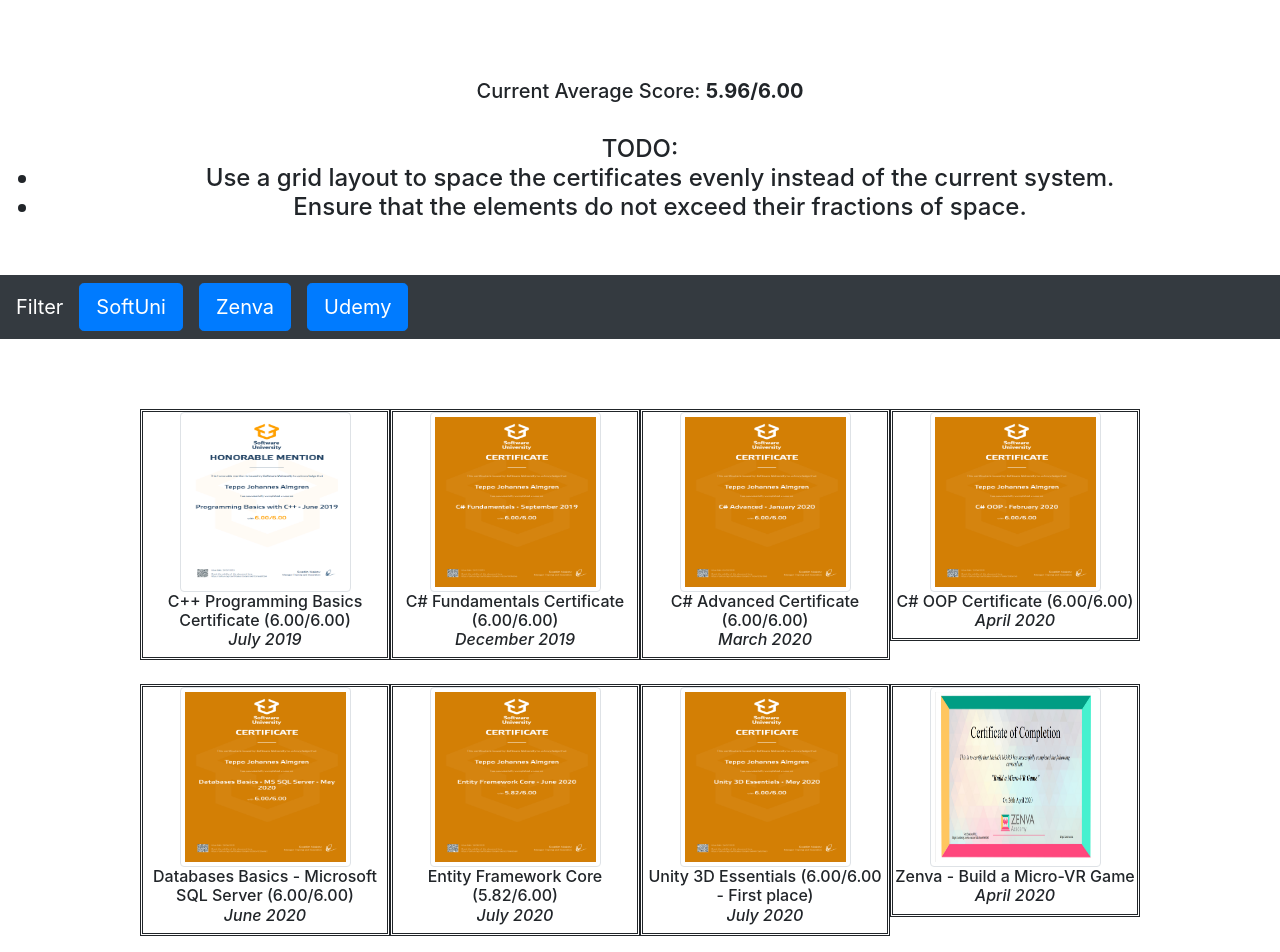
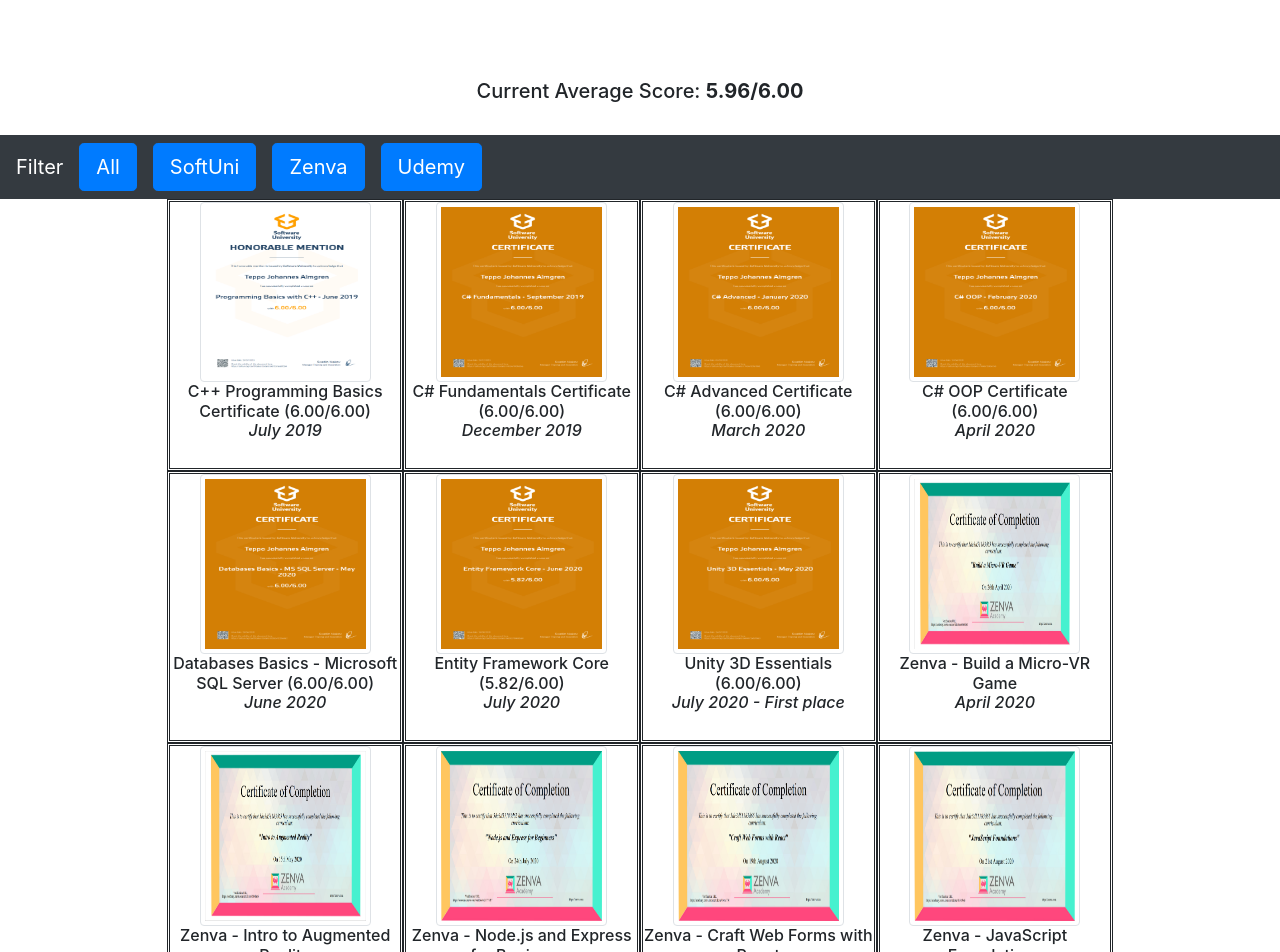
Before and after one commit to JonHanes/portfolio, a React (Create React App) app: page /certificates in a window 1280 px wide. Shown: the part 400-1352 px from the top of the page. Built offline with nearby package versions, Linux system fonts and the light colour scheme.

Commit message:
New way of sorting the ImageGallery, using vanilla JS. Certificate added, slight styling changes.

```diff
--- a/src/Components/ImageGallery.js
+++ b/src/Components/ImageGallery.js
@@ -27,6 +27,7 @@
 import ZENVA_JavaScript_DOM_API from "../Assets/Images/Certificates/Zenva_JavaScript_DOM_API.PNG"
 import ZENVA_Modern_JS from "../Assets/Images/Certificates/Zenva_Modern_JS_ES6-9.PNG"
 import ZENVA_NodeJS_BGN from "../Assets/Images/Certificates/Zenva_Node.js_BGN.PNG"
+import ZENVA_React_WebApps from "../Assets/Images/Certificates/Zenva_React_For_WebApps.PNG"
 //Udemy
 import UDEMY_2D_Course from "../Assets/Images/Certificates/Udemy_Unity_2D_Course.jpg"
 
@@ -40,23 +41,120 @@
             softuni_visible: true,
             zenva_visible: true,
             udemy_visible: true,
+            certificates: [],
+            filtered_certificates: [],
         };
     }
 
+    componentDidMount() {
 
+        class Certificate {
+            constructor(title, date, img, from, score, maxScore, notes) {
+                this.title = title;
+                this.date = date;
+                this.img = img;
+                this.from = from;
+
+                //Optional
+                this.score = score != undefined ? score.toFixed(2) : undefined;
+                this.maxScore = score != undefined ? maxScore.toFixed(2) : undefined;
+                this.notes = notes;
+            }
+        }
+
+        let certificates = [];
+
+        //SoftUni
+        const CPPPBJune2019_Cert = new Certificate('C++ Programming Basics Certificate', 'July 2019', CPPPBJune2019, 'SoftUni', 6, 6);
+        const CSFUNDSEP2019_Cert = new Certificate('C# Fundamentals Certificate', 'December 2019', CSFUNDSEP2019, 'SoftUni', 6, 6);
+        const CSADVJAN2020_Cert = new Certificate('C# Advanced Certificate', 'March 2020', CSADVJAN2020, 'SoftUni', 6, 6);
+        const CSOOPFEB2020_Cert = new Certificate('C# OOP Certificate', 'April 2020', CSOOPFEB2020, 'SoftUni', 6, 6);
+        const MSSQL_Basics_Cert = new Certificate('Databases Basics - Microsoft SQL Server', 'June 2020', MSSQL_Basics, 'SoftUni', 6, 6);
+        const CS_EF_Cert = new Certificate('Entity Framework Core', 'July 2020', CS_EF, 'SoftUni', 5.82, 6);
+        const Unity3DEssentials2020_Cert = new Certificate('Unity 3D Essentials', 'July 2020', Unity3DEssentials2020, 'SoftUni', 6, 6, 'First place');
+
+        //Zenva
+        const ZENVA_MICROVR_Cert = new Certificate('Zenva - Build a Micro-VR Game', 'April 2020', ZENVA_MICROVR, 'Zenva');
+        const ZENVA_AR_INTRO_Cert = new Certificate('Zenva - Intro to Augmented Reality', 'April 2020', ZENVA_AR_INTRO, 'Zenva');
+        const ZENVA_NodeJS_Express_BGN_Cert = new Certificate('Zenva - Node.js and Express for Beginners', 'July 2020', ZENVA_NodeJS_Express_BGN, 'Zenva');
+        const ZENVA_React_Webforms_Cert = new Certificate('Zenva - Craft Web Forms with React', 'August 2020', ZENVA_React_Webforms, 'Zenva');
+        const ZENVA_JS_Foundations_Cert = new Certificate('Zenva - JavaScript Foundations', 'August 2020', ZENVA_JS_Foundations, 'Zenva');
+        const ZENVA_JS_Beginner_Cert = new Certificate("Zenva - The Complete Beginner's JavaScript Course", 'August 2020', ZENVA_JS_Beginner, 'Zenva');
+        const ZENVA_Responsive_Web_Design_Cert = new Certificate('Zenva - Bite-Sized Responsive Web Design', 'August 2020', ZENVA_Responsive_Web_Design, 'Zenva');
+        const ZENVA_JavaScript_DOM_API_Cert = new Certificate('Zenva - Create Interactive Pages with JavaScript and the DOM API', 'August 2020', ZENVA_JavaScript_DOM_API, 'Zenva');
+        const ZENVA_Modern_JS_Cert = new Certificate('Zenva - Modern JavaScript - From ES6 to ES9', 'August 2020', ZENVA_Modern_JS, 'Zenva');
+        const ZENVA_NodeJS_BGN_Cert = new Certificate('Zenva - Node.js For Beginners - Create Server-Side Apps with JavaScript', 'August 2020', ZENVA_NodeJS_BGN, 'Zenva');
+        const ZENVA_React_WebApps_Cert = new Certificate('Zenva - Discover React for Web Applications', 'September 2020', ZENVA_React_WebApps, 'Zenva');
+
+        //Udemy
+        const UDEMY_2D_Course_Cert = new Certificate('Complete C# Unity Developer 2D', 'May 2020', UDEMY_2D_Course, 'Udemy');
+
+        certificates.push(CPPPBJune2019_Cert, CSFUNDSEP2019_Cert, CSADVJAN2020_Cert, CSOOPFEB2020_Cert, MSSQL_Basics_Cert, CS_EF_Cert, Unity3DEssentials2020_Cert);
+        certificates.push(ZENVA_MICROVR_Cert, ZENVA_AR_INTRO_Cert, ZENVA_NodeJS_Express_BGN_Cert, ZENVA_React_Webforms_Cert, ZENVA_JS_Foundations_Cert, ZENVA_JS_Beginner_Cert, ZENVA_Responsive_Web_Design_Cert, ZENVA_JavaScript_DOM_API_Cert,
+            ZENVA_Modern_JS_Cert, ZENVA_NodeJS_BGN_Cert, ZENVA_React_WebApps_Cert);
+        certificates.push(UDEMY_2D_Course_Cert);
+
+        this.setState({
+            certificates: certificates,
+            filtered_certificates: certificates,
+        });
+    }
 
     handleToggle(filter) {
 
         switch(filter) {
             case "SoftUni":
-                this.state.softuni_visible ? this.setState({softuni_visible: false}) : this.setState({softuni_visible: true});
+                this.state.softuni_visible ?
+                    this.setState({
+                        softuni_visible: false,
+                        filtered_certificates: this.state.filtered_certificates.filter(c => c.from != 'SoftUni')
+                    })
+                :
+                    this.setState({
+                        softuni_visible: true,
+                        filtered_certificates: this.state.filtered_certificates.concat(this.state.certificates.filter(c => c.from == 'SoftUni')),
+                    });
                 break;
             case "Zenva":
-                this.state.zenva_visible ? this.setState({zenva_visible: false}) : this.setState({zenva_visible: true});
+                this.state.zenva_visible ?
+                    this.setState({
+                        zenva_visible: false,
+                        filtered_certificates: this.state.filtered_certificates.filter(c => c.from != 'Zenva')
+                    })
+                :
+                    this.setState({
+                        zenva_visible: true,
+                        filtered_certificates: this.state.filtered_certificates.concat(this.state.certificates.filter(c => c.from == 'Zenva')),
+                    });
                 break;
             case "Udemy":
-                this.state.udemy_visible ? this.setState({udemy_visible: false}) : this.setState({udemy_visible: true});
+                this.state.udemy_visible ?
+                    this.setState({
+                        udemy_visible: false,
+                        filtered_certificates: this.state.filtered_certificates.filter(c => c.from != 'Udemy')
+                    })
+                :
+                    this.setState({
+                        udemy_visible: true,
+                        filtered_certificates: this.state.filtered_certificates.concat(this.state.certificates.filter(c => c.from == 'Udemy')),
+                    });
                 break;
+            case "All":
+                this.state.softuni_visible && this.state.zenva_visible && this.state.udemy_visible ?
+                    this.setState({
+                        softuni_visible: false,
+                        zenva_visible: false,
+                        udemy_visible: false,
+                        filtered_certificates: [],
+                    })
+                :
+                    this.setState({
+                        softuni_visible: true,
+                        zenva_visible: true,
+                        udemy_visible: true,
+                        filtered_certificates: this.state.certificates,
+                    })
+
             default:
                 break;
         }
@@ -71,200 +169,26 @@
                     Current Average Score: <b>5.96/6.00</b><br/>
                 </h5> <br/>
 
-                <h4 className="centeredText">
-                    TODO: <ul><li>Use a grid layout to space the certificates evenly instead of the current system.</li>
-                        <li>Ensure that the elements do not exceed their fractions of space.</li>
-                        </ul><br/>
-                </h4>
-
-
-
-
                 <Navbar bg="dark" variant="dark">
                     <Navbar.Brand href="#home">Filter</Navbar.Brand>
                         <Nav className="mr-auto">
+                        <Button variant="primary" size="lg" className={this.state.softuni_visible && this.state.zenva_visible && this.state.udemy_visible ? "navBarItem" : "navBarItemDeselected"} onClick={() => this.handleToggle("All")}>All</Button>
                             <Button variant="primary" size="lg" className={this.state.softuni_visible ? "navBarItem" : "navBarItemDeselected"} onClick={() => this.handleToggle("SoftUni")}>SoftUni</Button>
                             <Button variant="primary" size="lg" className={this.state.zenva_visible ? "navBarItem" : "navBarItemDeselected"} onClick={() => this.handleToggle("Zenva")}>Zenva</Button>
                             <Button variant="primary" size="lg" className={this.state.udemy_visible ? "navBarItem" : "navBarItemDeselected"} onClick={() => this.handleToggle("Udemy")}>Udemy</Button>
                     </Nav>
                 </Navbar>
 
-
-
                 <Container className="contentCentering" fluid >
-                    {this.state.softuni_visible ?
-                        <div className="gallery-imageWrapper">
-                        <Image className="gallery-smallImg" src={CPPPBJune2019} thumbnail/>
-                        <h6>C++ Programming Basics Certificate (6.00/6.00) <br/>
-                        <i>July 2019</i></h6>
+                {
+                    this.state.filtered_certificates.map(c => {
+                        return <div className="gallery-imageWrapper">
+                        <Image className="gallery-smallImg" src={c.img} thumbnail/>
+                        <h6>{c.title} {c.score != undefined ? `(${c.score}/${c.maxScore})` : ''} <br/>
+                        <i>{c.date}{c.notes ? ` - ${c.notes}` : ''}</i></h6>
                         </div>
-                        : ''
-                     }
-
-                    { this.state.softuni_visible ?
-                        <div className="gallery-imageWrapper">
-                        <Image className="gallery-smallImg" src={CSFUNDSEP2019} thumbnail />
-                        <h6>C# Fundamentals Certificate (6.00/6.00) <br/>
-                        <i>December 2019</i></h6>
-                        </div>
-                        : ''
-                    }
-
-                    { this.state.softuni_visible ?
-                        <div className="gallery-imageWrapper">
-                        <Image className="gallery-smallImg" src={CSADVJAN2020} thumbnail />
-                        <h6>C# Advanced Certificate (6.00/6.00) <br/>
-                        <i>March 2020</i></h6>
-                        </div>
-                        : ''
-                    }
-
-                    { this.state.softuni_visible ?
-                        <div className="gallery-imageWrapper">
-                        <Image className="gallery-smallImg" src={CSOOPFEB2020} thumbnail />
-                        <h6>C# OOP Certificate (6.00/6.00) <br/>
-                        <i>April 2020</i></h6>
-                        </div>
-                        : ''
-                    }
-
-                    {/*Need to come up with another solution for spacing in the near future, maybe an array of all the components*/}
-                        <br/>
-                        <br/>
-
-                    { this.state.softuni_visible ?
-                        <div className="gallery-imageWrapper">
-                        <Image className="gallery-smallImg" src={MSSQL_Basics} thumbnail />
-                        <h6>Databases Basics - Microsoft SQL Server (6.00/6.00)<br/>
-                        <i>June 2020</i></h6>
-                        </div>
-                        : ''
-                    }
-
-
-                    { this.state.softuni_visible ?
-                        <div className="gallery-imageWrapper">
-                        <Image className="gallery-smallImg" src={CS_EF} thumbnail />
-                        <h6>Entity Framework Core (5.82/6.00)<br/>
-                        <i>July 2020</i></h6>
-                        </div>
-                        : ''
-                    }
-
-                    { this.state.softuni_visible ?
-                        <div className="gallery-imageWrapper">
-                        <Image className="gallery-smallImg" src={Unity3DEssentials2020} thumbnail />
-                        <h6>Unity 3D Essentials (6.00/6.00 - First place)<br/>
-                        <i>July 2020</i></h6>
-                        </div>
-                        : ''
-                    }
-
-                    { this.state.zenva_visible ?
-                        <div className="gallery-imageWrapper">
-                        <Image className="gallery-smallImg" src={ZENVA_MICROVR} thumbnail />
-                        <h6>Zenva - Build a Micro-VR Game<br/>
-                        <i>April 2020</i></h6>
-                        </div>
-                        : ''
-                    }
-
-                        <br/>
-                        <br/>
-
-                    { this.state.zenva_visible ?
-                        <div className="gallery-imageWrapper">
-                        <Image className="gallery-smallImg" src={ZENVA_AR_INTRO} thumbnail />
-                        <h6>Zenva - Intro to Augmented Reality<br/>
-                        <i>April 2020</i></h6>
-                        </div>
-                        : ''
-                    }
-
-                    { this.state.zenva_visible ?
-                        <div className="gallery-imageWrapper">
-                        <Image className="gallery-smallImg" src={ZENVA_NodeJS_Express_BGN} thumbnail />
-                        <h6>Zenva - Node.js and Express for Beginners<br/>
-                        <i>July 2020</i></h6>
-                        </div>
-                        : ''
-                    }
-
-                    { this.state.zenva_visible ?
-                        <div className="gallery-imageWrapper">
-                        <Image className="gallery-smallImg" src={ZENVA_React_Webforms} thumbnail />
-                        <h6>Zenva - Craft Web Forms with React<br/>
-                        <i>August 2020</i></h6>
-                        </div>
-                        : ''
-                    }
-
-                    { this.state.zenva_visible ?
-                        <div className="gallery-imageWrapper">
-                        <Image className="gallery-smallImg" src={ZENVA_JS_Foundations} thumbnail />
-                        <h6>Zenva - JavaScript Foundations<br/>
-                        <i>August 2020</i></h6>
-                        </div>
-                        : ''
-                    }
-
-                    <br/>
-                    <br/>
-
-                    { this.state.zenva_visible ?
-                        <div className="gallery-imageWrapper">
-                        <Image className="gallery-smallImg" src={ZENVA_JS_Beginner} thumbnail />
-                        <h6>Zenva - The Complete Beginner's JavaScript Course<br/>
-                        <i>August 2020</i></h6>
-                        </div>
-                        : ''
-                    }
-
-                    { this.state.zenva_visible ?
-                        <div className="gallery-imageWrapper">
-                        <Image className="gallery-smallImg" src={ZENVA_Responsive_Web_Design} thumbnail />
-                        <h6>Zenva - Bite-Sized Responsive Web Design<br/>
-                        <i>August 2020</i></h6>
-                        </div>
-                        : ''
-                    }
-
-                    {this.state.zenva_visible ?
-                        <div className="gallery-imageWrapper">
-                            <Image className="gallery-smallImg" src={ZENVA_JavaScript_DOM_API} thumbnail />
-                            <h6>Zenva - Create Interactive Pages with JavaScript and the DOM API<br/>
-                            <i>August 2020</i></h6>
-                        </div>
-                    : ''}
-
-                    {this.state.zenva_visible ?
-                        <div className="gallery-imageWrapper">
-                            <Image className="gallery-smallImg" src={ZENVA_Modern_JS} thumbnail />
-                            <h6>Zenva - Modern JavaScript - From ES6 to ES9<br/>
-                            <i>August 2020</i></h6>
-                        </div>
-                    : ''}
-
-                    <br/>
-                    <br/>
-
-                    {this.state.zenva_visible ?
-                        <div className="gallery-imageWrapper">
-                            <Image className="gallery-smallImg" src={ZENVA_NodeJS_BGN} thumbnail />
-                            <h6>Zenva - Node.js For Beginners - Create Server-Side Apps with JavaScript<br/>
-                            <i>August 2020</i></h6>
-                        </div>
-                    : ''}
-
-                    { this.state.udemy_visible ?
-                        <div className="gallery-imageWrapper">
-                        <Image className="gallery-smallImg" src={UDEMY_2D_Course} thumbnail />
-                        <h6>Complete C# Unity Developer 2D<br/>
-                        <i>May 2020</i></h6>
-                        </div>
-                        : ''
-                    }
-
+                    })
+                }
                         <br/>
                         <p className="boldTextWithTopMargin">...and more to come as I'm still studying...</p>
                 </Container>
--- a/src/index.css
+++ b/src/index.css
@@ -65,8 +65,8 @@
   text-align: center;
   border: 1px 1px 1px 1px grey;
   border-style: double;
-  width: 20%;
-  height: 13em;
+  width: 22%;
+  height: 17em;
 }
 
 
@@ -118,7 +118,8 @@
 }
 
 .contentCentering {
-  padding: 70px 0;
+  padding-right: 8% !important;
+  padding-left: 8% !important;
   text-align: center;
 }
 
```
Also changed, not shown: src/Assets/Images/Certificates/Zenva_React_For_WebApps.PNG (added).
